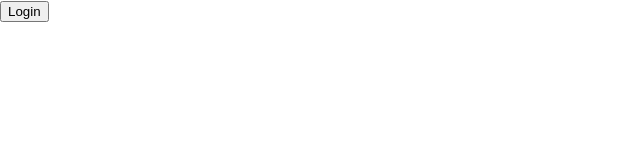
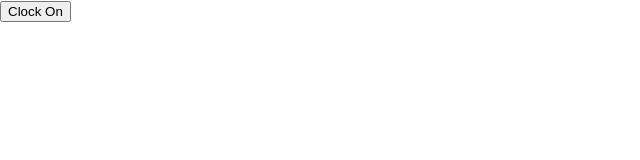
Before and after one commit to Harun-Sulaiman/Talentlabs-Associate-Front-End-Dev, a React (Create React App) app: page / in a window 1280 px wide. Shown: the top 160 px of the page, without its empty margins (0-640 px from the left). Built offline with nearby package versions, Linux system fonts and the light colour scheme.

Commit message:
Assignment 4 Updated

```diff
--- a/src/App.js
+++ b/src/App.js
@@ -1,14 +1,13 @@
 
 // import { useState } from 'react';
 import './App.css';
-import LoginControl from './components/LoginControl';
+import ClockControl from './components/ClockControl';
 
 function App() {
-  // const [flag, setFlag] = useState(true);
 
   return (
     <>
-      <LoginControl />
+      <ClockControl />
     </>
   );
 }
--- /dev/null
+++ b/src/components/ClockControl.js
@@ -0,0 +1,55 @@
+import React, { useState, useEffect } from 'react';
+
+function ClockControl() {
+    const [isClockOn, setClockOn] = useState(false);
+    const handleClockOnClick = () => {
+        setClockOn(true);
+    };
+    const handleClockOffClick = () => {
+        setClockOn(false);
+    };
+
+    let button;
+    if (isClockOn) {
+        button = <ClockOff onClick={handleClockOffClick} />
+    } else {
+        button = <ClockOn onClick={handleClockOnClick} />
+    }
+
+    return (
+        <div>
+            {button}
+            {isClockOn && <Clock />}
+        </div>
+    );
+}
+
+function ClockOn(props) {
+    return <button onClick={props.onClick}>Clock On</button>
+}
+
+function ClockOff(props) {
+    return <button onClick={props.onClick}>Clock Off</button>
+}
+
+function Clock () {
+    const [time,setTime] = useState (new Date().toString())
+
+    useEffect(() => {
+        console.log("components updating");
+        const interval = setInterval(showDate, 1000);
+
+        return () => {
+            console.log("cleanup of interval")
+            clearInterval(interval);
+        };
+    }, [time]);
+
+    function showDate() {
+        setTime(new Date().toString());
+    }
+
+    return <div>{time}</div>;
+}
+
+export default ClockControl;
```
